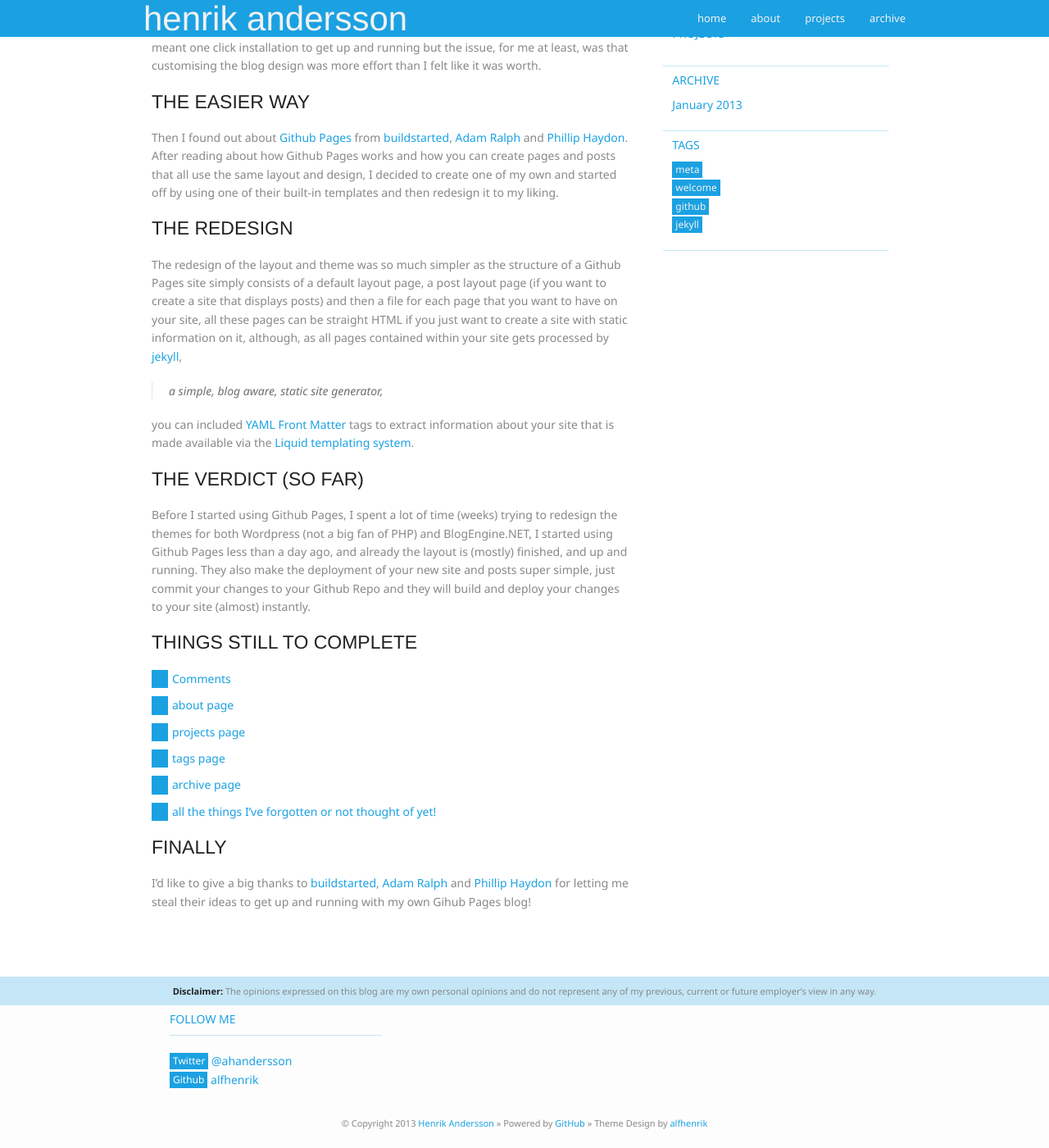
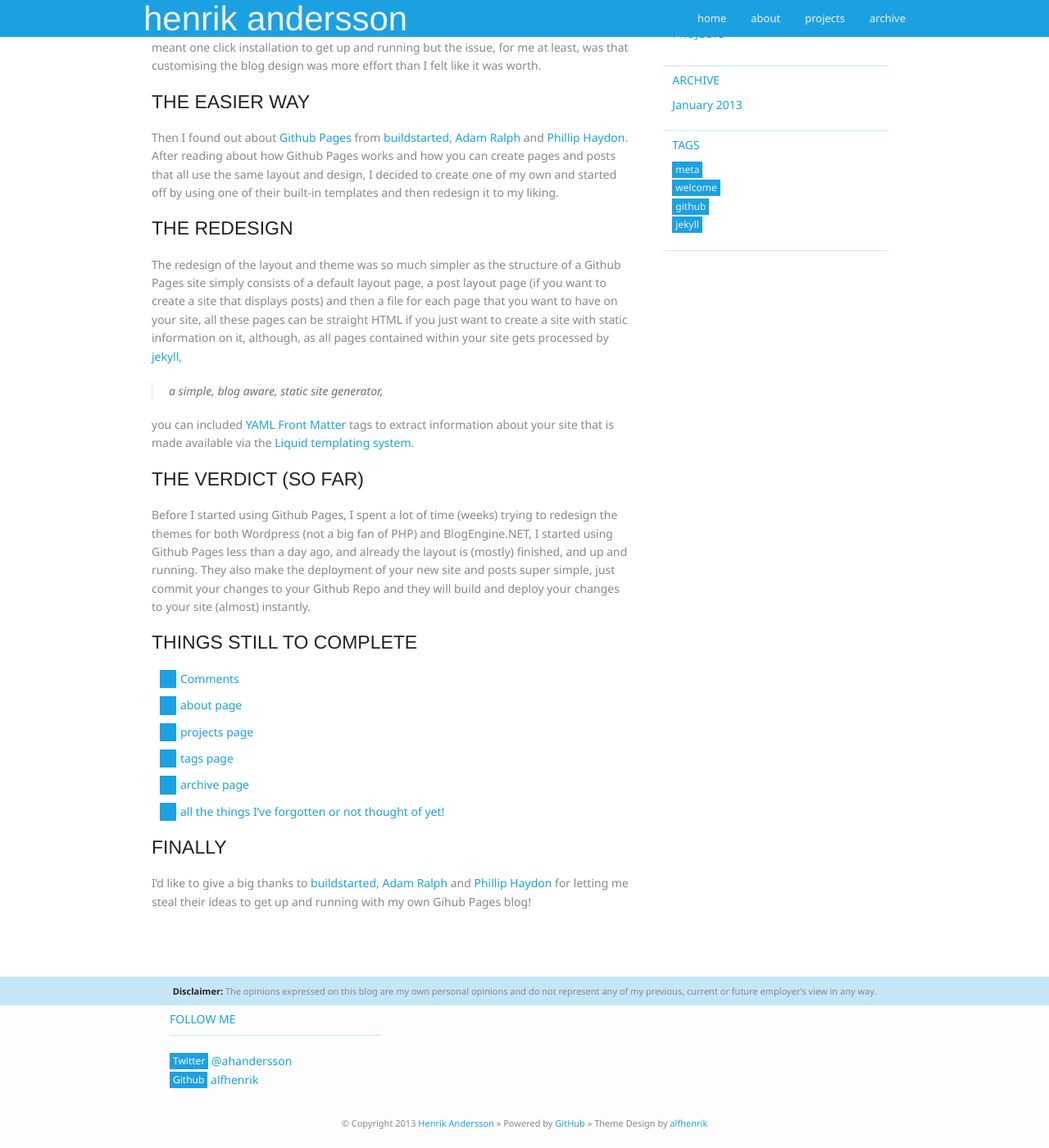
Before and after one commit to hnrkndrssn/hnrkndrssn.github.io, a Jekyll site: the page built from _posts/2013-01-05-new-blog.md, in a window 1280 px wide and 1400 px high, scrolled down 296 px. Shown: the whole window at 82% size. Built offline with Jekyll 4.4.1, drawn with Linux system fonts in a browser that asks for light colours; Markdown is read by kramdown in place of the engine named in the settings.

Commit message:
adjust margins of list

```diff
--- a/stylesheets/styles.css
+++ b/stylesheets/styles.css
@@ -230,7 +230,7 @@
     border-left-color: #1BA1E2;
     border-left-style: solid;
     border-left-width: 20px;
-    margin: 10px 0;
+    margin: 10px;
     padding: 0 5px;
     display: block;
     list-style-position: inside;
```
